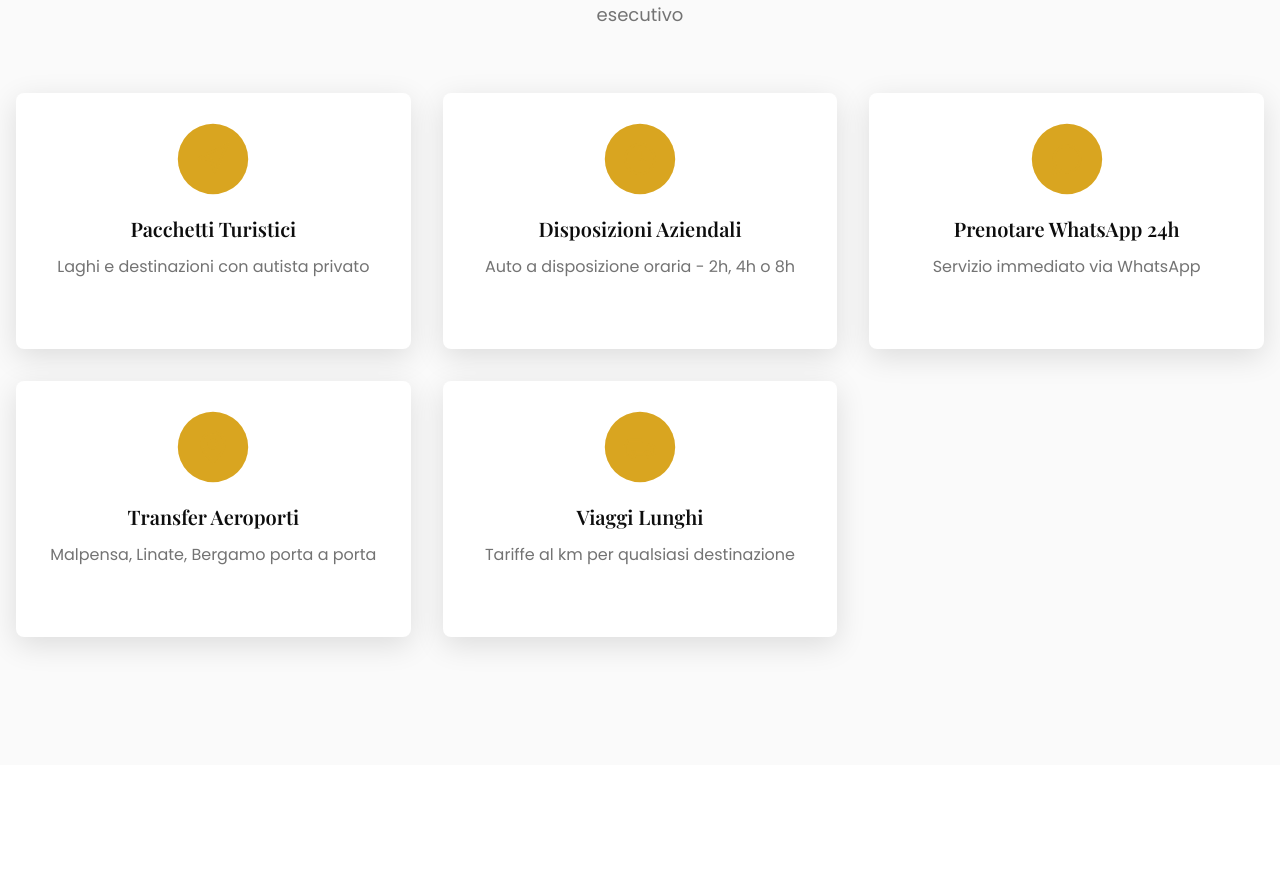
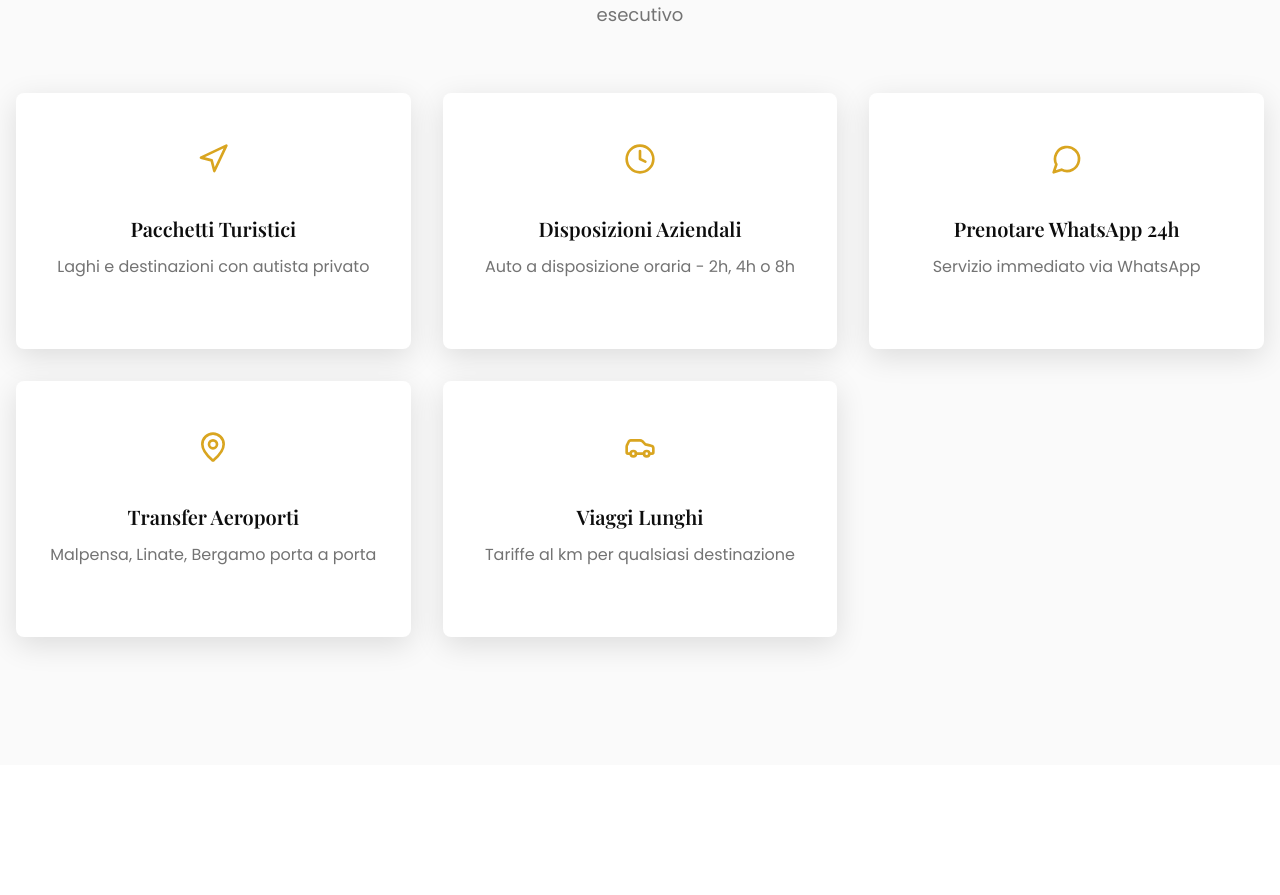
Before and after one commit to lovableatheris-sketch/milan-sightseeing-chauffeur, a React (Vite) app: page / in a window 1280 px wide. Shown: the part 1027-1922 px from the top of the page. Built offline with nearby package versions, Linux system fonts and the light colour scheme; the HTML template or start-up script is replaced by a standard one.

Commit message:
Refactor: Keep service icons visible

```diff
--- a/src/components/Services.tsx
+++ b/src/components/Services.tsx
@@ -103,15 +103,13 @@ const Services = () => {
               } md:from-luxury-gold/0 md:to-luxury-gold/0 md:group-hover:from-luxury-gold/5 md:group-hover:to-luxury-gold/10`} />
 
               <div className="relative z-10">
-                <div className={`inline-flex items-center justify-center w-16 h-16 rounded-full mb-6 transition-smooth ${
-                  shouldApplyHoverEffect || !isMobile
-                    ? "bg-luxury-gold text-primary scale-110"
-                    : "bg-luxury-gold/10 text-luxury-gold"
-                } md:bg-luxury-gold/10 md:text-luxury-gold md:group-hover:scale-110 md:group-hover:bg-luxury-gold md:group-hover:text-primary`}>
+                <div className={`inline-flex items-center justify-center w-16 h-16 rounded-full mb-6 transition-smooth bg-luxury-gold/10 text-luxury-gold md:group-hover:scale-110 md:group-hover:bg-luxury-gold md:group-hover:text-primary ${
+                  shouldApplyHoverEffect ? "scale-110" : ""
+                }`}>
                   <service.icon size={32} />
                 </div>
                 <h3 className={`text-xl font-heading font-semibold mb-3 transition-smooth ${
-                  shouldApplyHoverEffect || !isMobile
+                  shouldApplyHoverEffect
                     ? "text-luxury-gold"
                     : "text-foreground"
                 } md:text-foreground md:group-hover:text-luxury-gold`}>
```
